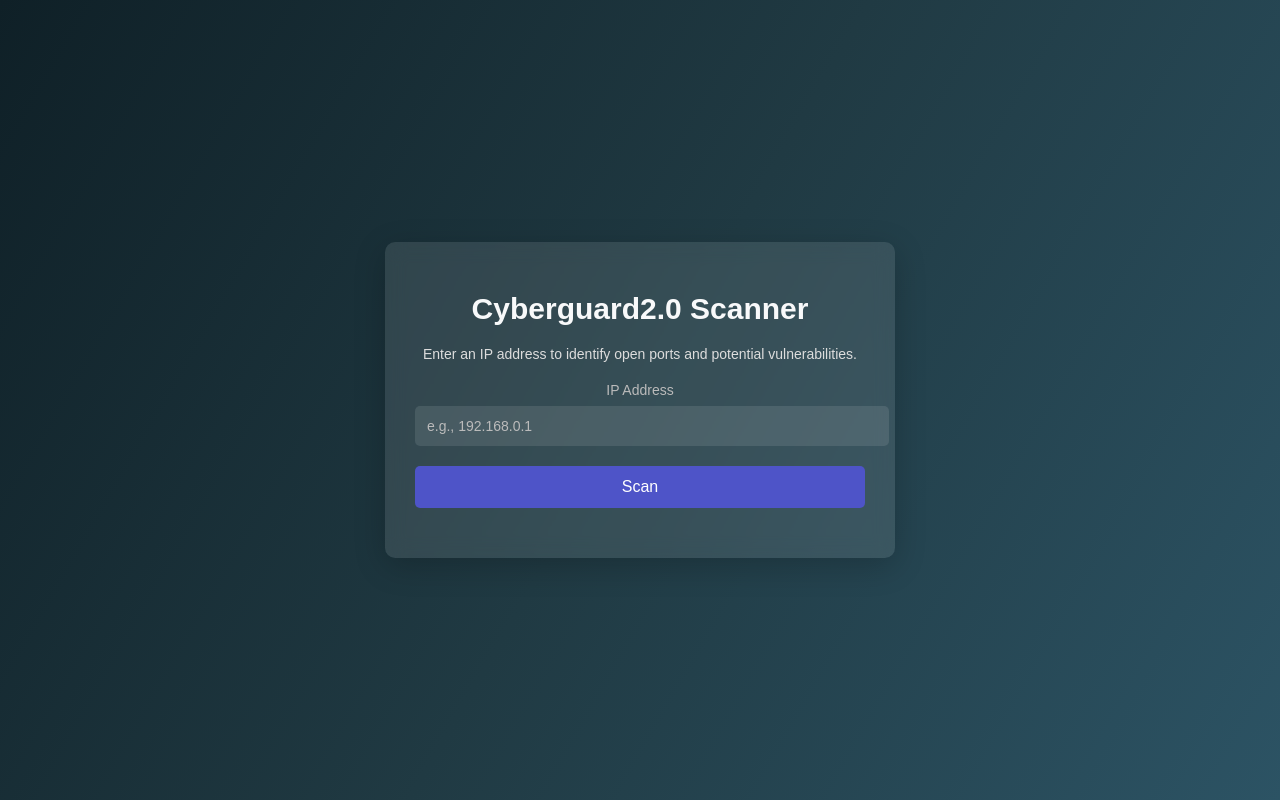
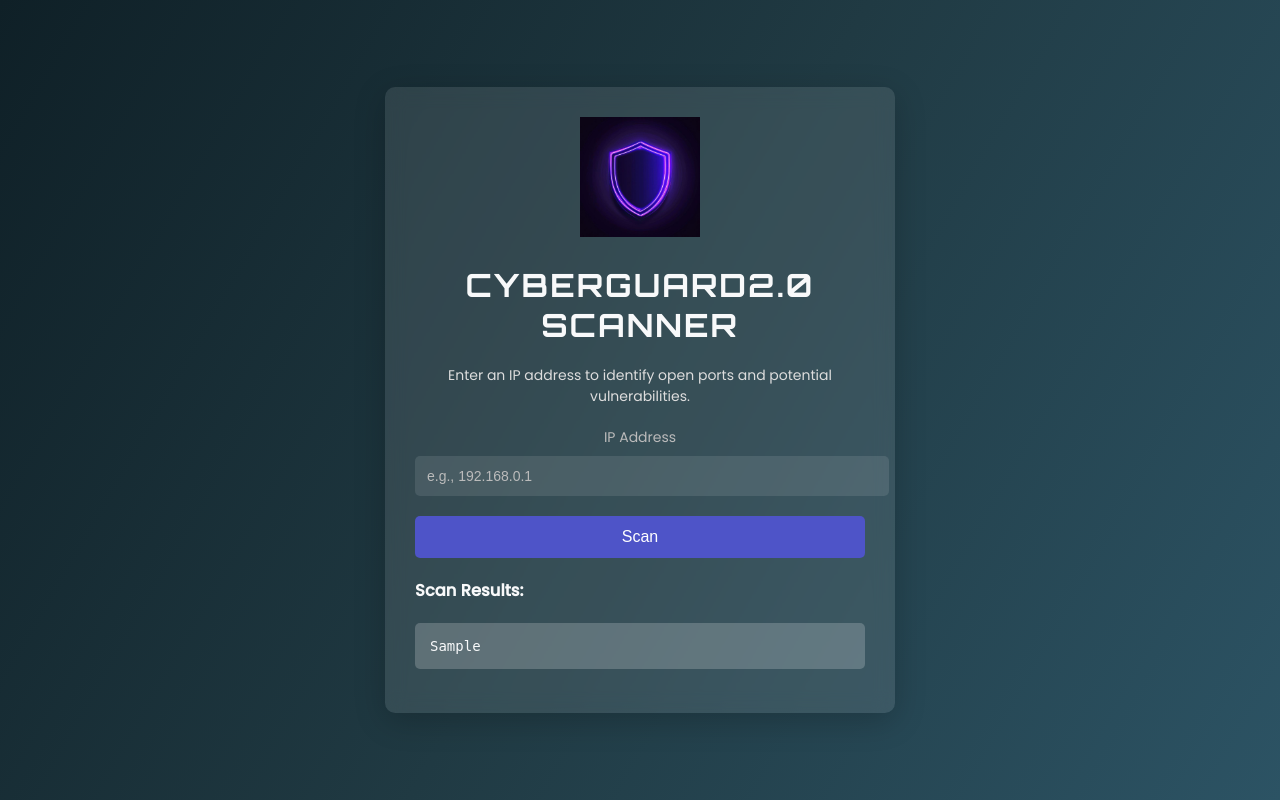
Before and after one commit to Timothyke/cyberguard2.0, a Django app: template ipscanner_project/scanner/templates/scanner/scanner_page.html in a window 1280 px wide. Run offline with Django 5.2, Linux system fonts and the light colour scheme; the template is opened without the code that fills it: most values are stand-ins (such as "Sample title", 1, 10 or a date in 2020).

Commit message:
final commit

```diff
--- a/ipscanner_project/ipscanner_project/settings.py
+++ b/ipscanner_project/ipscanner_project/settings.py
@@ -118,7 +118,7 @@ AUTH_PASSWORD_VALIDATORS = [
 
 LANGUAGE_CODE = 'en-us'
 
-TIME_ZONE = 'UTC'
+TIME_ZONE = 'Africa/Nairobi'
 
 USE_I18N = True
 
--- a/ipscanner_project/scanner/templates/scanner/scanner_page.html
+++ b/ipscanner_project/scanner/templates/scanner/scanner_page.html
@@ -8,6 +8,8 @@
     <title>Cyberguard2.0 - IP Scanner</title>
     <style>
         /* General Styles */
+        @import url('https://fonts.googleapis.com/css2?family=Orbitron:wght@700&family=Poppins:wght@400;500&display=swap');
+
         body {
             font-family: 'Poppins', sans-serif;
             margin: 0;
@@ -31,10 +33,22 @@
             box-shadow: 0 8px 32px rgba(0, 0, 0, 0.2);
         }
 
+        .logo {
+            margin-bottom: 20px;
+        }
+
+        .logo img {
+            max-width: 120px;
+            height: auto;
+        }
+
         h1 {
-            font-size: 30px;
+            font-family: 'Orbitron', sans-serif; /* Matching Orbitron font */
+            font-size: 32px;
             margin-bottom: 20px;
             color: #f8f9fa;
+            text-transform: uppercase;
+            letter-spacing: 2px;
         }
 
         p.description {
@@ -85,26 +99,59 @@
             margin-top: 20px;
             font-size: 14px;
             color: #f8f9fa;
+            text-align: left;
         }
 
         .error {
             color: #ff4c4c;
         }
+
+        .output pre {
+            white-space: pre-wrap;
+            word-wrap: break-word;
+            background: rgba(255, 255, 255, 0.2);
+            padding: 15px;
+            border-radius: 5px;
+            font-family: monospace;
+            margin-top: 20px;
+            text-align: left;
+        }
     </style>
 </head>
 <body>
     <div class="container">
+        <!-- Logo Section -->
+        <div class="logo">
+            <img src="{% static 'images/logo.png.jpg' %}" alt="Cyberguard2.0 Logo">
+        </div>
+
         <h1>Cyberguard2.0 Scanner</h1>
         <p class="description">
             Enter an IP address to identify open ports and potential vulnerabilities.
         </p>
+
+        <!-- Scanner Form -->
         <form method="POST" action="{% url 'scan_ip' %}" id="scan-form">
             {% csrf_token %}
             <label for="ip">IP Address</label>
             <input type="text" id="ip" name="ip" placeholder="e.g., 192.168.0.1" required>
             <button type="submit">Scan</button>
         </form>
-        <div id="scan-output" class="output" aria-live="polite"></div>
+
+        <!-- Output Display -->
+        <div id="scan-output" class="output" aria-live="polite">
+            {% if scan_output %}
+                <div class="scan-result">
+                    <h3>Scan Results:</h3>
+                    <pre>{{ scan_output }}</pre>
+                </div>
+            {% elif error_message %}
+                <div class="error">
+                    <h3>Error:</h3>
+                    <p>{{ error_message }}</p>
+                </div>
+            {% endif %}
+        </div>
     </div>
 </body>
 </html>
```
Also changed, not shown: ipscanner_project/scanner/admin.py (+21 -1 lines), ipscanner_project/scanner/models.py (+5 -22 lines), ipscanner_project/scanner/scan_ip.py (+19 -1 lines), ipscanner_project/scanner/templates/scanner/login.html (+23 -2 lines), ipscanner_project/db.sqlite3, ipscanner_project/scanner/static/images/logo.png.jpg (added).
